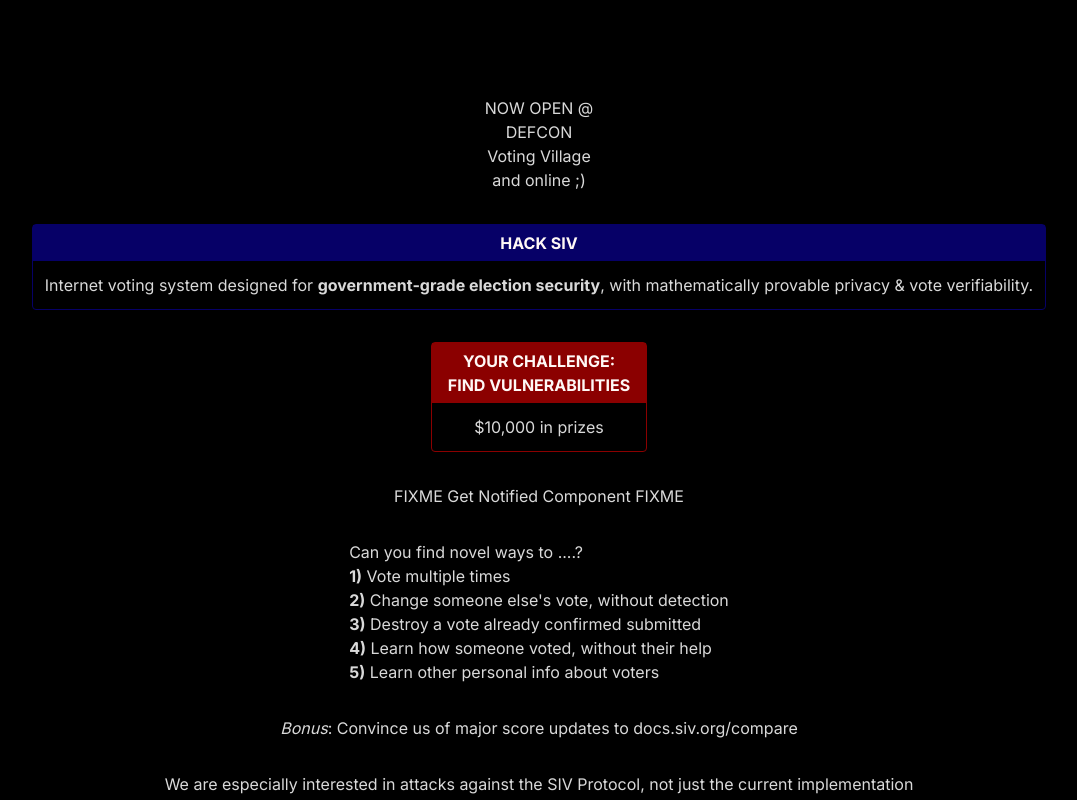
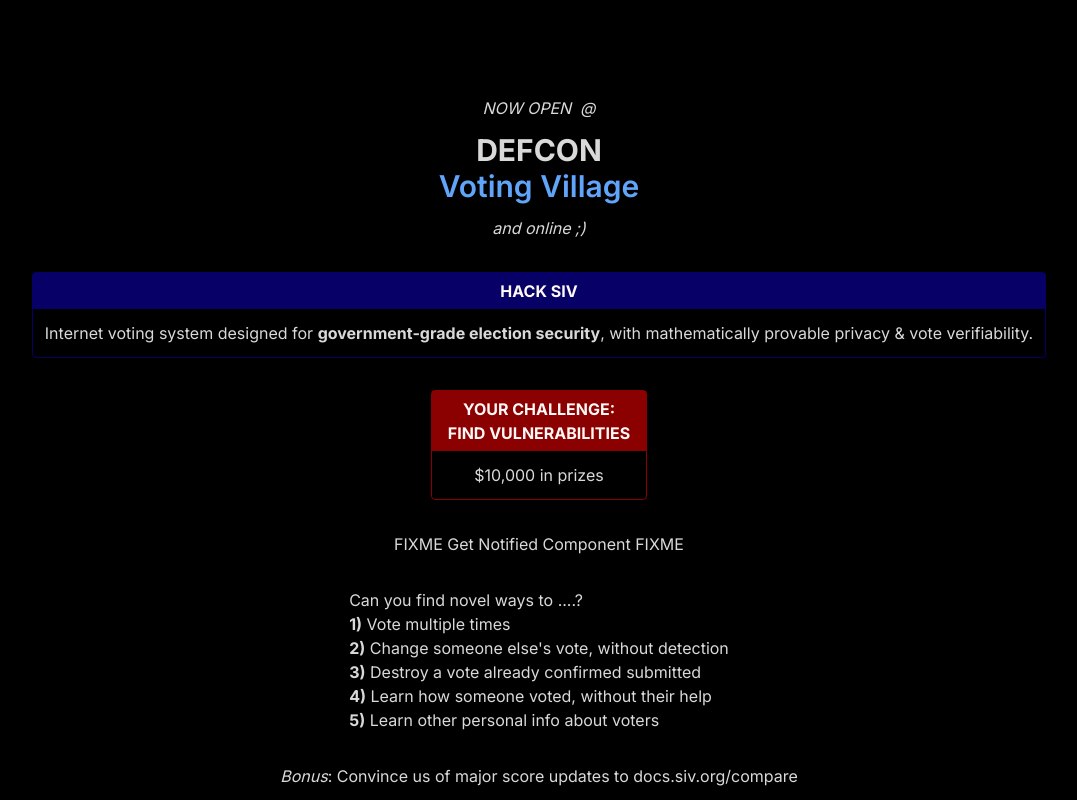
Before and after one commit to siv-org/hack.siv.org, a Next.js app: page / in a window 1280 px wide. Shown: the top 800 px of the page, without its empty margins (101-1178 px from the left). Built offline with nearby package versions, Linux system fonts and the light colour scheme.

Commit message:
Header sizing

```diff
--- a/app/page.tsx
+++ b/app/page.tsx
@@ -4,10 +4,10 @@
   return (
     <main className="flex min-h-screen flex-col items-center  p-24 space-y-8">
       <div className="text-center">
-        <p>NOW OPEN @</p>
-        <p>DEFCON</p>
-        <p>Voting Village</p>
-        <p>and online ;)</p>
+        <p className="italic mb-3">NOW OPEN &nbsp;@</p>
+        <h4 className="text-3xl font-bold">DEFCON</h4>
+        <h4 className="text-3xl font-semibold text-blue-400">Voting Village</h4>
+        <h5 className="italic mt-3">and online ;)</h5>
       </div>
 
       <Box title="HACK SIV" color="#060067">
```
